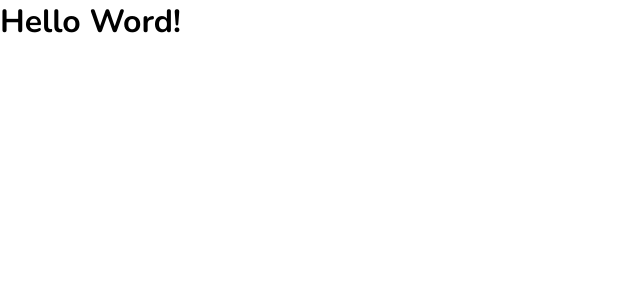
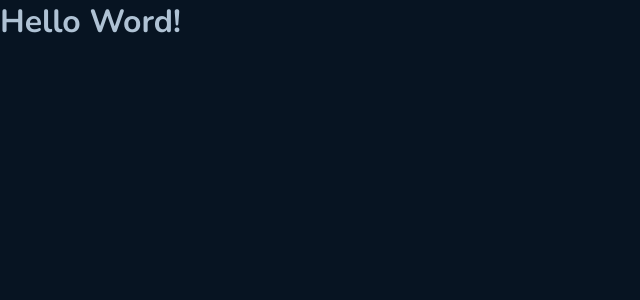
Before and after one commit to Hyakutak/github-blog, a React (Vite) app: page / in a window 1280 px wide. Shown: the top 300 px of the page, without its empty margins (0-640 px from the left). Built offline with nearby package versions, Linux system fonts and the light colour scheme.

Commit message:
Bug fit in theme type

```diff
--- a/src/@types/styled.d.ts
+++ b/src/@types/styled.d.ts
@@ -1,7 +1,7 @@
 import 'styled-components';
 import { DefaultTheme } from '../styles/themes/default';
 
-type ThemeType = typeof defaultTheme;
+type ThemeType = typeof DefaultTheme;
 
 declare module 'styled-components' {
     export interface DefaultTheme extends ThemeType {};
--- a/src/styles/global.ts
+++ b/src/styles/global.ts
@@ -8,8 +8,8 @@ export const GlobalStyle = createGlobalStyle`
     }
 
     body {
-        //background: ${(props) => props.theme['base-background']};
-        //color: ${(props) => props.theme['base-text']};
+        background: ${(props) => props.theme['base-background']};
+        color: ${(props) => props.theme['base-text']};
         -webkit-font-smoothing: antialiased;
     }
 
```
Also changed, not shown: 1 other file (tests, documents, lock files or other folders).
